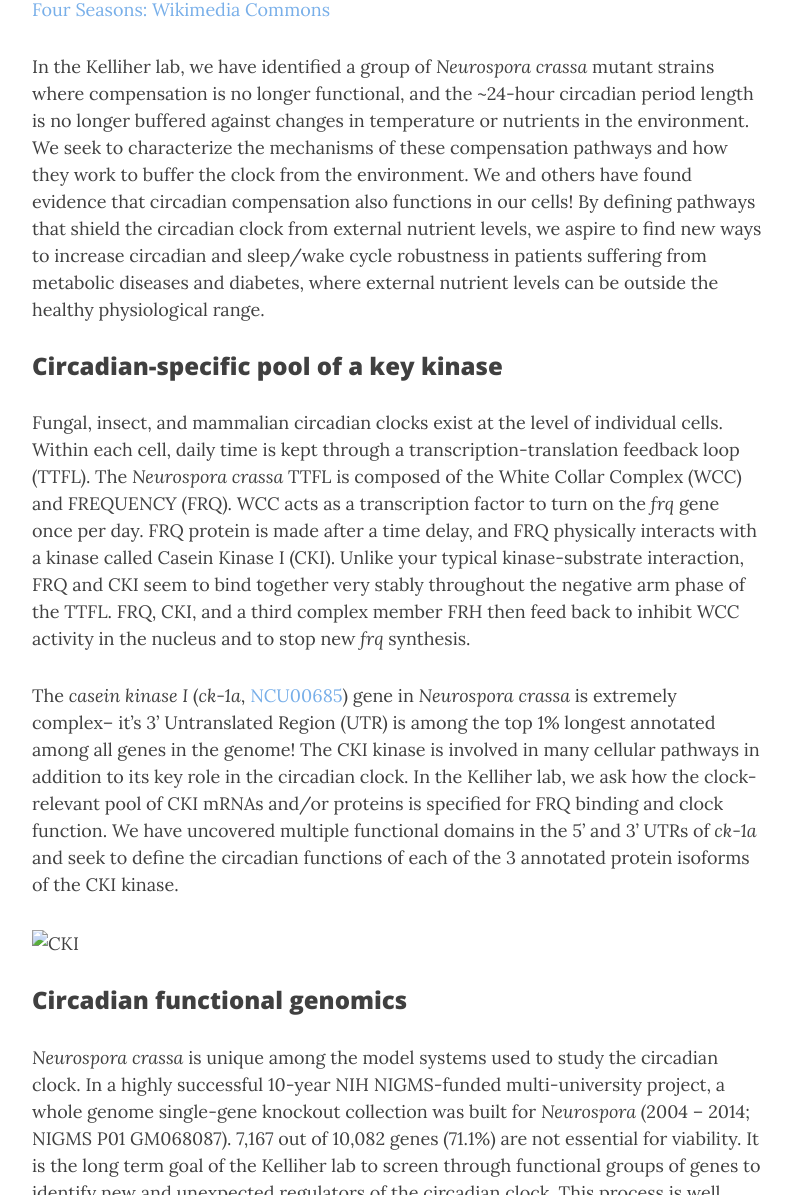
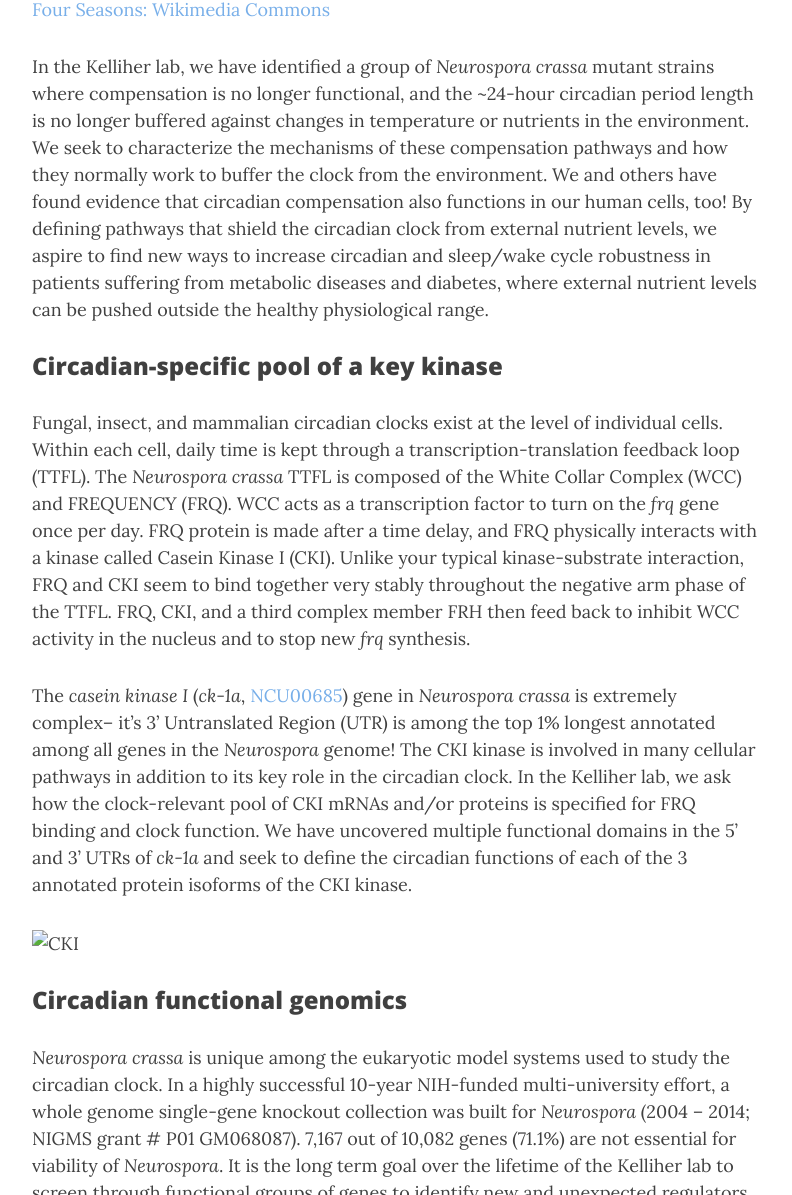
Before and after one commit to cmk35/cmk35.github.io, a Jekyll site: the page built from research.md, in a window 1280 px wide and 1400 px high, scrolled down 617 px, cut to the strip 205-1400 px from the top of the window. Shown: the whole strip, without its empty margins (243-1035 px from the left). Built offline with Jekyll 4.4.1, drawn with Linux system fonts in a browser that asks for light colours; nearby versions of some CDN libraries; some of the changed text lies outside the part shown.

Commit message:
Update research.md

```diff
--- a/research.md
+++ b/research.md
@@ -12,19 +12,19 @@ Just like humans and other Earthlings, fungi experience large fluctuations in th
 <br />
 <a href="https://commons.wikimedia.org/wiki/File:%22Four_Seasons_-_Longbridge_Road%22.png" target="_blank">Four Seasons: Wikimedia Commons</a>
 
-In the Kelliher lab, we have identified a group of <em>Neurospora crassa</em> mutant strains where compensation is no longer functional, and the ~24-hour circadian period length is no longer buffered against changes in temperature or nutrients in the environment. We seek to characterize the mechanisms of these compensation pathways and how they work to buffer the clock from the environment. We and others have found evidence that circadian compensation also functions in our cells! By defining pathways that shield the circadian clock from external nutrient levels, we aspire to find new ways to increase circadian and sleep/wake cycle robustness in patients suffering from metabolic diseases and diabetes, where external nutrient levels can be outside the healthy physiological range.
+In the Kelliher lab, we have identified a group of <em>Neurospora crassa</em> mutant strains where compensation is no longer functional, and the ~24-hour circadian period length is no longer buffered against changes in temperature or nutrients in the environment. We seek to characterize the mechanisms of these compensation pathways and how they normally work to buffer the clock from the environment. We and others have found evidence that circadian compensation also functions in our human cells, too! By defining pathways that shield the circadian clock from external nutrient levels, we aspire to find new ways to increase circadian and sleep/wake cycle robustness in patients suffering from metabolic diseases and diabetes, where external nutrient levels can be pushed outside the healthy physiological range.
 
 ### Circadian-specific pool of a key kinase
 
 Fungal, insect, and mammalian circadian clocks exist at the level of individual cells. Within each cell, daily time is kept through a transcription-translation feedback loop (TTFL). The <em>Neurospora crassa</em> TTFL is composed of the White Collar Complex (WCC) and FREQUENCY (FRQ). WCC acts as a transcription factor to turn on the <em>frq</em> gene once per day. FRQ protein is made after a time delay, and FRQ physically interacts with a kinase called Casein Kinase I (CKI). Unlike your typical kinase-substrate interaction, FRQ and CKI seem to bind together very stably throughout the negative arm phase of the TTFL. FRQ, CKI, and a third complex member FRH then feed back to inhibit WCC activity in the nucleus and to stop new <em>frq</em> synthesis.
 
-The <em>casein kinase I</em> (<em>ck-1a</em>, <a href="https://fungidb.org/fungidb/app/record/gene/NCU00685" target="_blank">NCU00685</a>) gene in <em>Neurospora crassa</em> is extremely complex-- it's 3' Untranslated Region (UTR) is among the top 1% longest annotated among all genes in the genome! The CKI kinase is involved in many cellular pathways in addition to its key role in the circadian clock. In the Kelliher lab, we ask how the clock-relevant pool of CKI mRNAs and/or proteins is specified for FRQ binding and clock function. We have uncovered multiple functional domains in the 5' and 3' UTRs of <em>ck-1a</em> and seek to define the circadian functions of each of the 3 annotated protein isoforms of the CKI kinase.
+The <em>casein kinase I</em> (<em>ck-1a</em>, <a href="https://fungidb.org/fungidb/app/record/gene/NCU00685" target="_blank">NCU00685</a>) gene in <em>Neurospora crassa</em> is extremely complex-- it's 3' Untranslated Region (UTR) is among the top 1% longest annotated among all genes in the <em>Neurospora</em> genome! The CKI kinase is involved in many cellular pathways in addition to its key role in the circadian clock. In the Kelliher lab, we ask how the clock-relevant pool of CKI mRNAs and/or proteins is specified for FRQ binding and clock function. We have uncovered multiple functional domains in the 5' and 3' UTRs of <em>ck-1a</em> and seek to define the circadian functions of each of the 3 annotated protein isoforms of the CKI kinase.
 
 ![CKI](PLoSBio_Figure_3_ck1a_gimp2000wPx_600dpi.jpg){:height="185px" width="900px"}
 <br />
 
 ### Circadian functional genomics
-<em>Neurospora crassa</em> is unique among the model systems used to study the circadian clock. In a highly successful 10-year NIH NIGMS-funded multi-university project, a whole genome single-gene knockout collection was built for <em>Neurospora</em> (2004 – 2014; NIGMS P01 GM068087). 7,167 out of 10,082 genes (71.1%) are not essential for viability. It is the long term goal of the Kelliher lab to screen through functional groups of genes to identify new and unexpected regulators of the circadian clock. This process is well underway, with dozens of new mutants identified with long period, short period, or less robust / arrhythmic circadian clock phenotypes. Multiple genes identified with new circadian defects are of completely unknown biological function!
+<em>Neurospora crassa</em> is unique among the eukaryotic model systems used to study the circadian clock. In a highly successful 10-year NIH-funded multi-university effort, a whole genome single-gene knockout collection was built for <em>Neurospora</em> (2004 – 2014; NIGMS grant # P01 GM068087). 7,167 out of 10,082 genes (71.1%) are not essential for viability of <em>Neurospora</em>. It is the long term goal over the lifetime of the Kelliher lab to screen through functional groups of genes to identify new and unexpected regulators of the circadian clock. This process is well underway, with dozens of new mutants found with long period, short period, or less robust / arrhythmic circadian clock phenotypes. Some of the genes we have identified so far with new circadian defects are of completely UNKNOWN biological function!
 
 ### Interested in learning more about our research projects?
 PI Contact Information: Tina Kelliher\\
```
